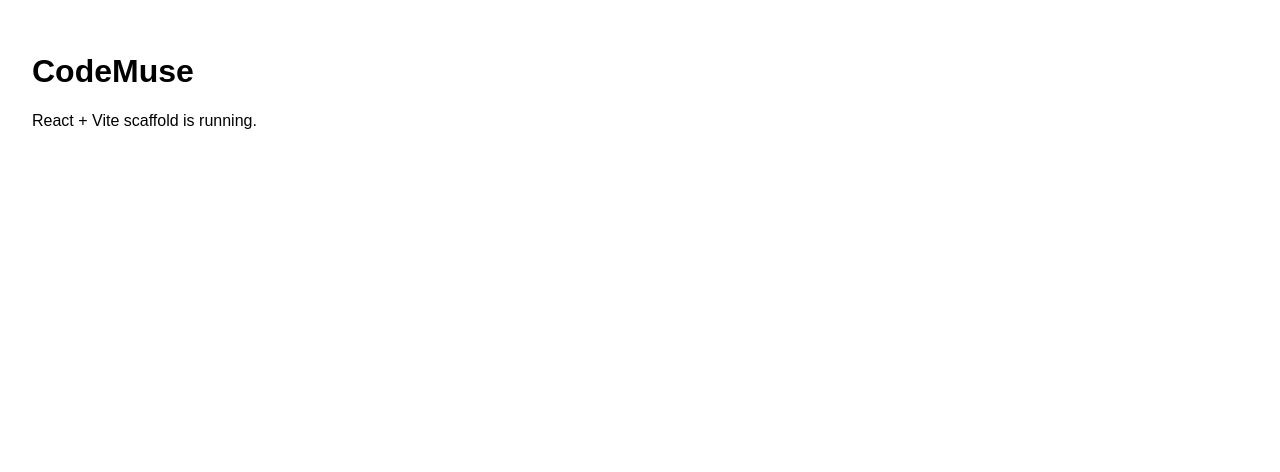
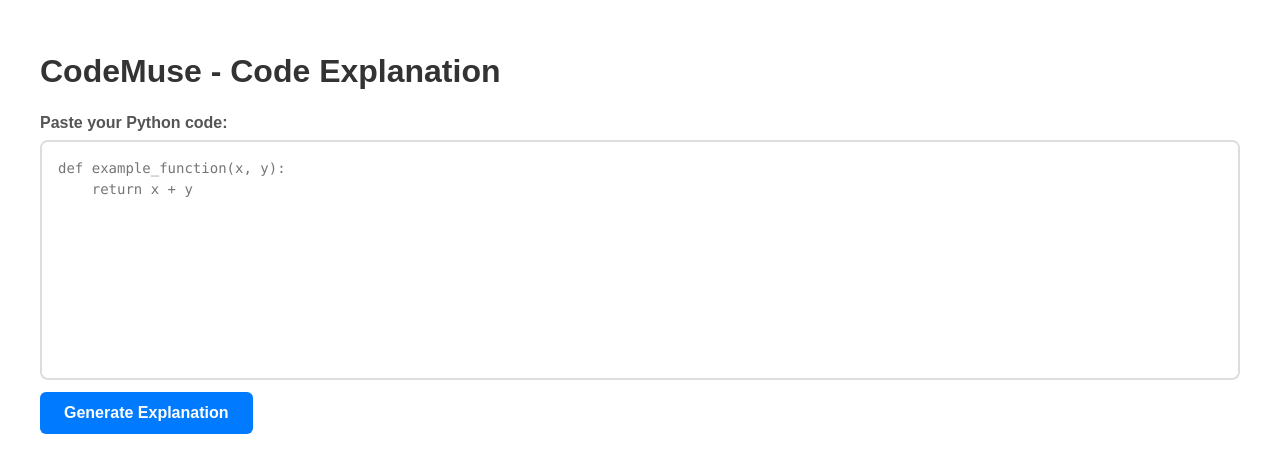
Before and after one commit to Ananta-2311/CodeExplain, a React (Vite) app in the folder frontend/: page / in a window 1280 px wide. Shown: the top 472 px of the page. Built offline with nearby package versions, Linux system fonts and the light colour scheme; the HTML template or start-up script is replaced by a standard one.

Commit message:
Frontend Explanation View Commit

```diff
--- a/frontend/src/App.jsx
+++ b/frontend/src/App.jsx
@@ -1,8 +1,5 @@
+import ExplanationView from './view/ExplanationView.jsx'
+
 export default function App() {
-  return (
-    <div style={{ fontFamily: 'sans-serif', padding: 24 }}>
-      <h1>CodeMuse</h1>
-      <p>React + Vite scaffold is running.</p>
-    </div>
-  )
+  return <ExplanationView />
 }
--- /dev/null
+++ b/frontend/src/view/ExplanationView.jsx
@@ -0,0 +1,278 @@
+import React, { useState } from 'react';
+import axios from 'axios';
+import { Prism as SyntaxHighlighter } from 'react-syntax-highlighter';
+import { vscDarkPlus } from 'react-syntax-highlighter/dist/esm/styles/prism';
+
+const API_BASE_URL = 'http://localhost:8000'; // Default FastAPI port
+
+export default function ExplanationView() {
+  const [code, setCode] = useState('');
+  const [loading, setLoading] = useState(false);
+  const [error, setError] = useState(null);
+  const [explanationData, setExplanationData] = useState(null);
+  const [expandedCards, setExpandedCards] = useState(new Set());
+
+  const toggleCard = (path) => {
+    const newExpanded = new Set(expandedCards);
+    if (newExpanded.has(path)) {
+      newExpanded.delete(path);
+    } else {
+      newExpanded.add(path);
+    }
+    setExpandedCards(newExpanded);
+  };
+
+  const handleGenerateExplanation = async () => {
+    if (!code.trim()) {
+      setError('Please enter some code to explain.');
+      return;
+    }
+
+    setLoading(true);
+    setError(null);
+    setExplanationData(null);
+    setExpandedCards(new Set());
+
+    try {
+      const response = await axios.post(`${API_BASE_URL}/explain`, {
+        code: code,
+        detail_level: 'detailed',
+        organize_by_structure: true,
+      });
+
+      if (response.data.ok) {
+        setExplanationData(response.data);
+        // Auto-expand overview
+        setExpandedCards(new Set(['overview']));
+      } else {
+        setError('Failed to generate explanation. Please try again.');
+      }
+    } catch (err) {
+      if (err.response) {
+        // Server responded with error
+        const errorDetail = err.response.data?.detail || {};
+        const errorMessage = errorDetail.message || errorDetail.error || 'An error occurred';
+        setError(`Error: ${errorMessage}`);
+      } else if (err.request) {
+        // Request made but no response
+        setError('Unable to connect to the backend server. Make sure the server is running on port 8000.');
+      } else {
+        // Something else happened
+        setError(`Error: ${err.message}`);
+      }
+    } finally {
+      setLoading(false);
+    }
+  };
+
+  const renderExplanationCard = (name, data, path = '') => {
+    const fullPath = path ? `${path}.${name}` : name;
+    const isExpanded = expandedCards.has(fullPath);
+    const hasExplanation = data.explanation !== null && data.explanation !== undefined;
+    const hasChildren = data.children && Object.keys(data.children).length > 0;
+
+    return (
+      <div key={fullPath} style={{ marginBottom: '12px', border: '1px solid #e0e0e0', borderRadius: '8px', overflow: 'hidden' }}>
+        <div
+          style={{
+            padding: '16px',
+            backgroundColor: '#f5f5f5',
+            cursor: 'pointer',
+            display: 'flex',
+            justifyContent: 'space-between',
+            alignItems: 'center',
+          }}
+          onClick={() => toggleCard(fullPath)}
+        >
+          <div style={{ display: 'flex', alignItems: 'center', gap: '12px' }}>
+            <span style={{ fontWeight: 'bold', fontSize: '16px' }}>
+              {data.type === 'class' ? '📦' : '⚙️'} {name}
+            </span>
+            <span style={{ color: '#666', fontSize: '14px' }}>
+              ({data.type})
+            </span>
+            {data.start_line && data.end_line && (
+              <span style={{ color: '#999', fontSize: '12px' }}>
+                Lines {data.start_line}-{data.end_line}
+              </span>
+            )}
+          </div>
+          <div style={{ display: 'flex', alignItems: 'center', gap: '8px' }}>
+            {!hasExplanation && (
+              <span style={{ color: '#999', fontSize: '12px' }}>No explanation</span>
+            )}
+            <span style={{ fontSize: '18px' }}>{isExpanded ? '▼' : '▶'}</span>
+          </div>
+        </div>
+        {isExpanded && (
+          <div style={{ padding: '16px', backgroundColor: '#fff' }}>
+            {hasExplanation && (
+              <div style={{ marginBottom: hasChildren ? '16px' : '0' }}>
+                <div style={{
+                  padding: '12px',
+                  backgroundColor: '#f9f9f9',
+                  borderRadius: '6px',
+                  lineHeight: '1.6',
+                  whiteSpace: 'pre-wrap'
+                }}>
+                  {data.explanation}
+                </div>
+              </div>
+            )}
+            {hasChildren && (
+              <div style={{ marginLeft: '16px' }}>
+                {Object.entries(data.children).map(([childName, childData]) =>
+                  renderExplanationCard(childName, childData, fullPath)
+                )}
+              </div>
+            )}
+          </div>
+        )}
+      </div>
+    );
+  };
+
+  return (
+    <div style={{ fontFamily: 'sans-serif', padding: '24px', maxWidth: '1200px', margin: '0 auto' }}>
+      <h1 style={{ marginBottom: '24px', color: '#333' }}>CodeMuse - Code Explanation</h1>
+
+      {/* Code Input Section */}
+      <div style={{ marginBottom: '24px' }}>
+        <label style={{ display: 'block', marginBottom: '8px', fontWeight: '600', color: '#555' }}>
+          Paste your Python code:
+        </label>
+        <div style={{ position: 'relative', border: '2px solid #ddd', borderRadius: '8px', overflow: 'hidden' }}>
+          <textarea
+            value={code}
+            onChange={(e) => setCode(e.target.value)}
+            placeholder="def example_function(x, y):&#10;    return x + y"
+            style={{
+              width: '100%',
+              minHeight: '200px',
+              padding: '16px',
+              fontFamily: 'Monaco, Consolas, "Courier New", monospace',
+              fontSize: '14px',
+              border: 'none',
+              outline: 'none',
+              resize: 'vertical',
+              lineHeight: '1.5',
+            }}
+            spellCheck={false}
+          />
+        </div>
+        <button
+          onClick={handleGenerateExplanation}
+          disabled={loading}
+          style={{
+            marginTop: '12px',
+            padding: '12px 24px',
+            backgroundColor: loading ? '#ccc' : '#007bff',
+            color: 'white',
+            border: 'none',
+            borderRadius: '6px',
+            cursor: loading ? 'not-allowed' : 'pointer',
+            fontSize: '16px',
+            fontWeight: '600',
+            transition: 'background-color 0.2s',
+          }}
+          onMouseEnter={(e) => {
+            if (!loading) e.target.style.backgroundColor = '#0056b3';
+          }}
+          onMouseLeave={(e) => {
+            if (!loading) e.target.style.backgroundColor = '#007bff';
+          }}
+        >
+          {loading ? 'Generating Explanation...' : 'Generate Explanation'}
+        </button>
+      </div>
+
+      {/* Error Display */}
+      {error && (
+        <div style={{
+          padding: '16px',
+          backgroundColor: '#fee',
+          border: '1px solid #fcc',
+          borderRadius: '6px',
+          marginBottom: '24px',
+          color: '#c00',
+        }}>
+          <strong>Error:</strong> {error}
+        </div>
+      )}
+
+      {/* Explanation Results */}
+      {explanationData && (
+        <div style={{ marginTop: '24px' }}>
+          <h2 style={{ marginBottom: '16px', color: '#333' }}>Explanation</h2>
+
+          {/* Overview Card */}
+          {explanationData.overview && (
+            <div style={{ marginBottom: '24px', border: '1px solid #e0e0e0', borderRadius: '8px', overflow: 'hidden' }}>
+              <div
+                style={{
+                  padding: '16px',
+                  backgroundColor: '#e3f2fd',
+                  cursor: 'pointer',
+                  display: 'flex',
+                  justifyContent: 'space-between',
+                  alignItems: 'center',
+                }}
+                onClick={() => toggleCard('overview')}
+              >
+                <div style={{ fontWeight: 'bold', fontSize: '16px' }}>
+                  📋 Overview
+                </div>
+                <span style={{ fontSize: '18px' }}>
+                  {expandedCards.has('overview') ? '▼' : '▶'}
+                </span>
+              </div>
+              {expandedCards.has('overview') && (
+                <div style={{ padding: '16px', backgroundColor: '#fff' }}>
+                  <div style={{
+                    padding: '12px',
+                    backgroundColor: '#f9f9f9',
+                    borderRadius: '6px',
+                    lineHeight: '1.6',
+                    whiteSpace: 'pre-wrap'
+                  }}>
+                    {explanationData.overview}
+                  </div>
+                </div>
+              )}
+            </div>
+          )}
+
+          {/* Structured Explanations */}
+          {explanationData.explanations && Object.keys(explanationData.explanations).length > 0 && (
+            <div>
+              <h3 style={{ marginBottom: '16px', color: '#555' }}>Code Structure</h3>
+              {Object.entries(explanationData.explanations).map(([name, data]) =>
+                renderExplanationCard(name, data)
+              )}
+            </div>
+          )}
+
+          {/* Raw Code Display with Syntax Highlighting */}
+          {code && (
+            <div style={{ marginTop: '32px' }}>
+              <h3 style={{ marginBottom: '16px', color: '#555' }}>Your Code</h3>
+              <div style={{ border: '1px solid #e0e0e0', borderRadius: '8px', overflow: 'hidden' }}>
+                <SyntaxHighlighter
+                  language="python"
+                  style={vscDarkPlus}
+                  customStyle={{
+                    margin: 0,
+                    borderRadius: '8px',
+                  }}
+                  showLineNumbers
+                >
+                  {code}
+                </SyntaxHighlighter>
+              </div>
+            </div>
+          )}
+        </div>
+      )}
+    </div>
+  );
+}
```
Also changed, not shown: frontend/package.json (+6 -3 lines), 1 other file (tests, documents, lock files or other folders).
